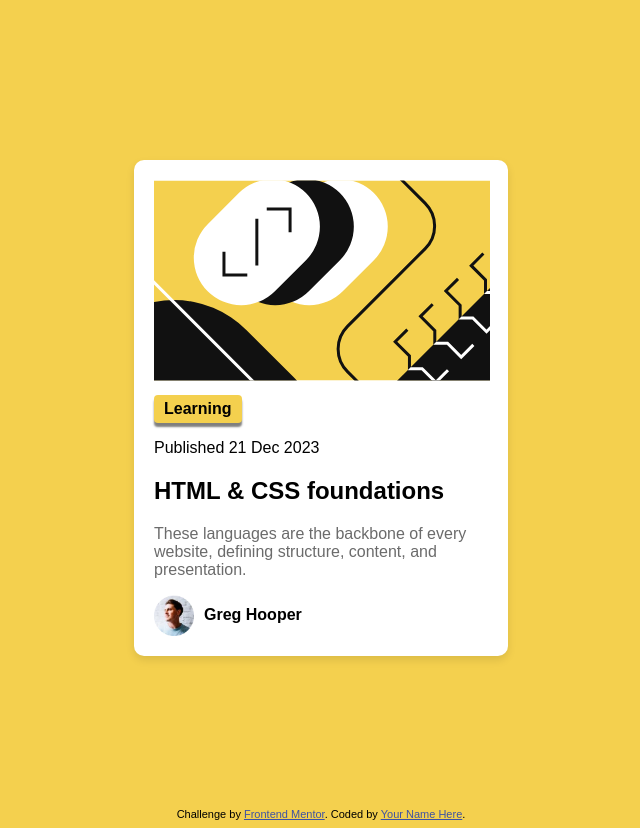
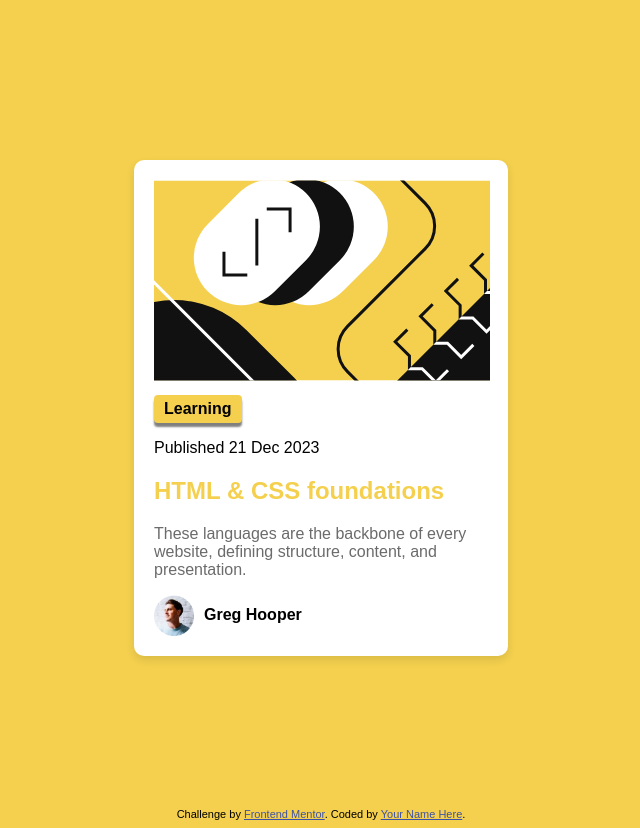
Before and after one commit to BenTheChi/blog-preview-card, a plain HTML site: page index.html in a window 1280 px wide. In both pictures the pointer is over the element "HTML & CSS foundations". Shown: the whole page, without its empty margins (319-959 px from the left). Drawn offline with Linux system fonts and the light colour scheme.

Commit message:
Activate pointer and hover

```diff
--- a/style.css
+++ b/style.css
@@ -1,6 +1,11 @@
 body {
   background-color: hsl(47, 88%, 63%);
   font-family: "Figtree", sans-serif;
+}
+
+h2:hover {
+  color: hsl(47, 88%, 63%);
+  cursor: pointer;
 }
 
 .container {
```
